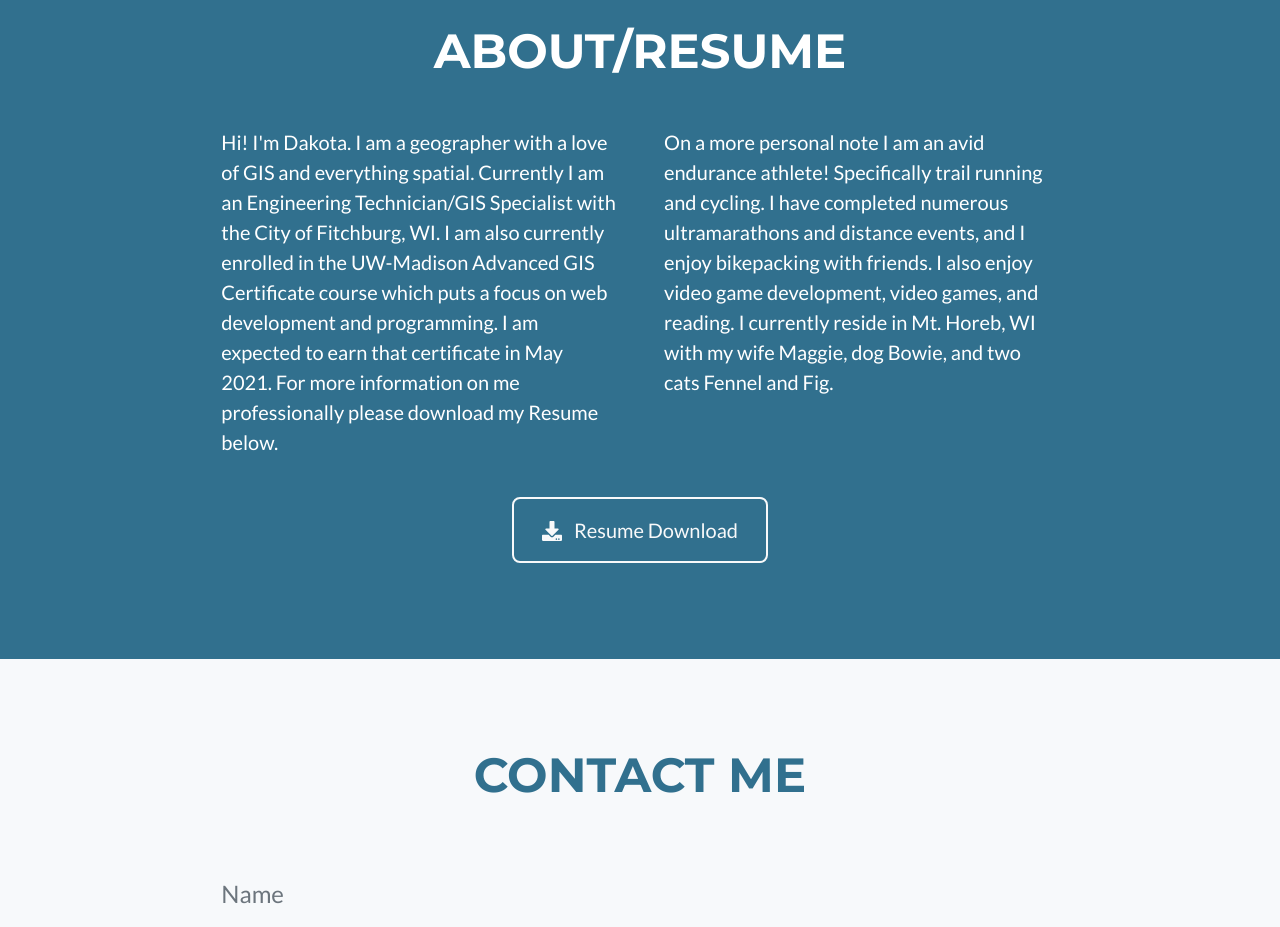
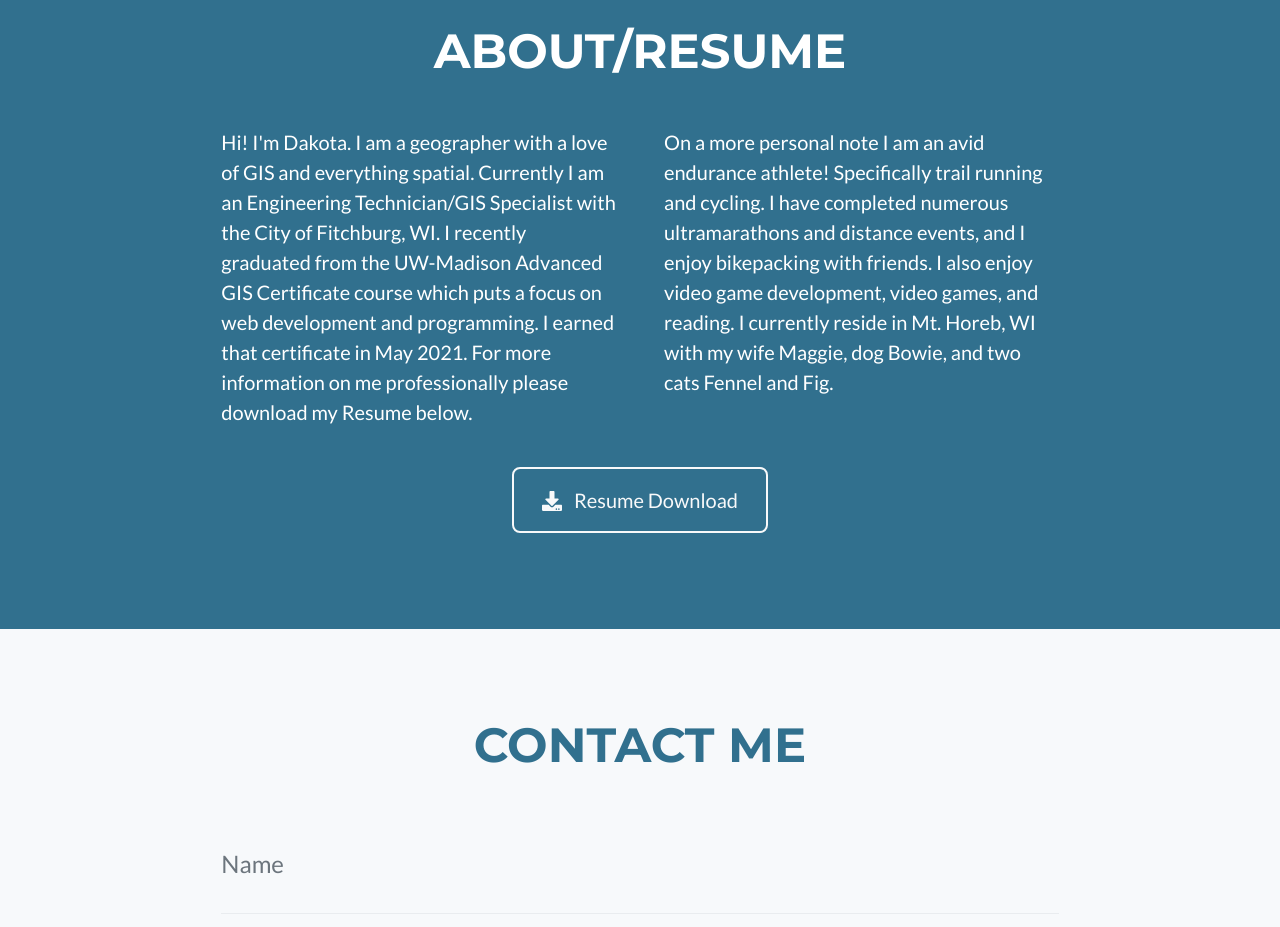
Before and after one commit to dakotadorn12/dakotadorn12.github.io, a plain HTML site: page index.html in a window 1280 px wide. Shown: the part 1840-2767 px from the top of the page. Drawn offline with nearby package versions, Linux system fonts and the light colour scheme; files whose address does not match are found by name.

Commit message:
Update index.html
Updated bio.

```diff
--- a/index.html
+++ b/index.html
@@ -93,7 +93,7 @@
                 </div>
                 <!-- About Section Content-->
                 <div class="row">
-                    <div class="col-lg-4 ml-auto"><p class="lead">Hi! I'm Dakota. I am a geographer with a love of GIS and everything spatial. Currently I am an Engineering Technician/GIS Specialist with the City of Fitchburg, WI. I am also currently enrolled in the UW-Madison Advanced GIS Certificate course which puts a focus on web development and programming. I am expected to earn that certificate in May 2021. For more information on me professionally please download my Resume below.</p></div>
+                    <div class="col-lg-4 ml-auto"><p class="lead">Hi! I'm Dakota. I am a geographer with a love of GIS and everything spatial. Currently I am an Engineering Technician/GIS Specialist with the City of Fitchburg, WI. I recently graduated from the UW-Madison Advanced GIS Certificate course which puts a focus on web development and programming. I earned that certificate in May 2021. For more information on me professionally please download my Resume below.</p></div>
                     <div class="col-lg-4 mr-auto"><p class="lead">On a more personal note I am an avid endurance athlete! Specifically trail running and cycling. I have completed numerous ultramarathons and distance events, and I enjoy bikepacking with friends. I also enjoy video game development, video games, and reading. I currently reside in Mt. Horeb, WI with my wife Maggie, dog Bowie, and two cats Fennel and Fig.</p></div>
                 </div>
                 <!-- About Section Button-->
```
